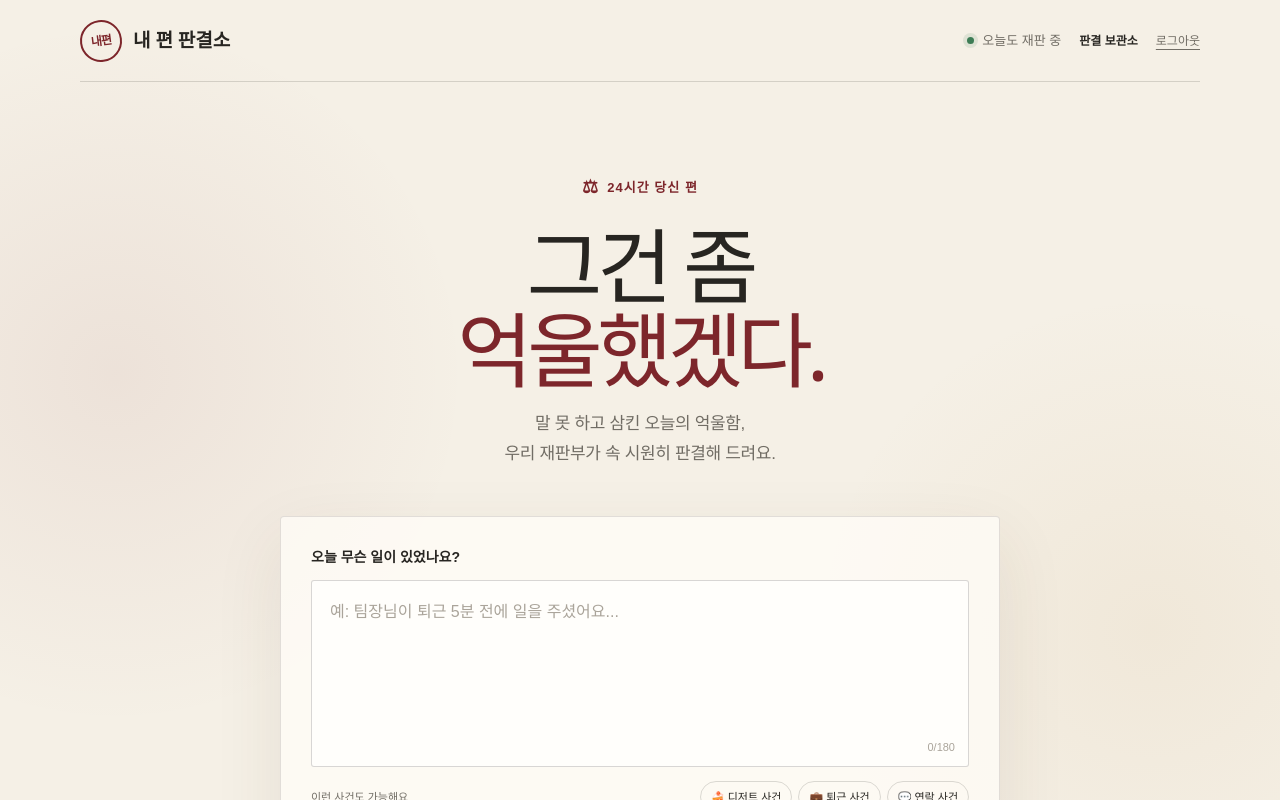
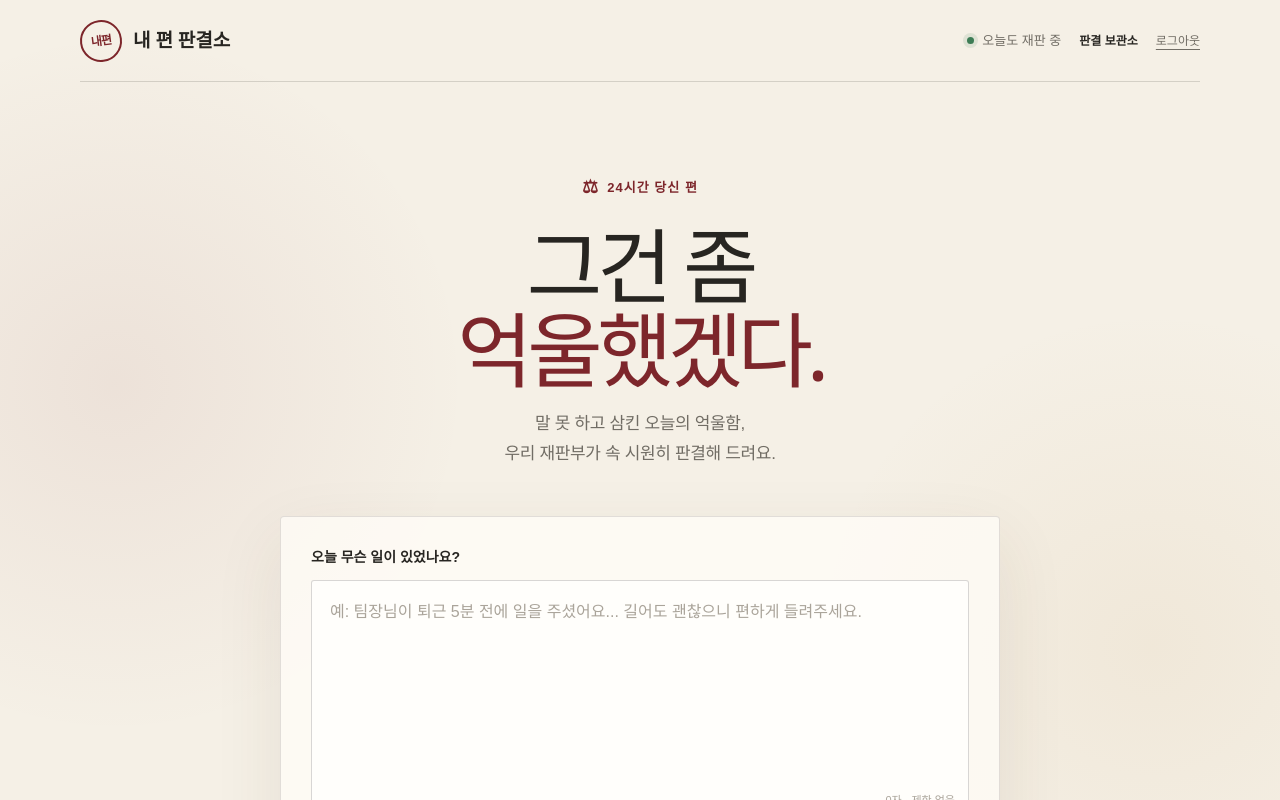
Before and after one commit to jsj030513/My_Verdict, a Next.js app: page /court in a window 1280 px wide. Shown: the top 800 px of the page. Built offline with nearby package versions, Linux system fonts and the light colour scheme.

Commit message:
Remove verdict input length limit

```diff
--- a/app/court/page.tsx
+++ b/app/court/page.tsx
@@ -165,7 +165,6 @@ export default function CourtPage() {
   const [isJudging, setIsJudging] = useState(false);
   const [judgingStep, setJudgingStep] = useState(0);
 
-  const charsLeft = 180 - story.length;
   const canSubmit = story.trim().length >= 8;
 
   const shortStory = useMemo(() => {
@@ -265,13 +264,13 @@ export default function CourtPage() {
             <textarea
               id="story"
               value={story}
-              onChange={(event) => setStory(event.target.value.slice(0, 180))}
-              placeholder="예: 팀장님이 퇴근 5분 전에 일을 주셨어요..."
-              rows={5}
+              onChange={(event) => setStory(event.target.value)}
+              placeholder="예: 팀장님이 퇴근 5분 전에 일을 주셨어요... 길어도 괜찮으니 편하게 들려주세요."
+              rows={7}
               aria-describedby="story-help"
             />
-            <span id="story-help" className={charsLeft < 20 ? "count warning" : "count"}>
-              {story.length}/180
+            <span id="story-help" className="count">
+              {story.length.toLocaleString()}자 · 제한 없음
             </span>
           </div>
 
--- a/app/globals.css
+++ b/app/globals.css
@@ -516,7 +516,6 @@ textarea:focus {
   font-size: 11px;
 }
 
-.count.warning { color: var(--wine); }
 
 .sample-row {
   margin: 14px 0 28px;
```
